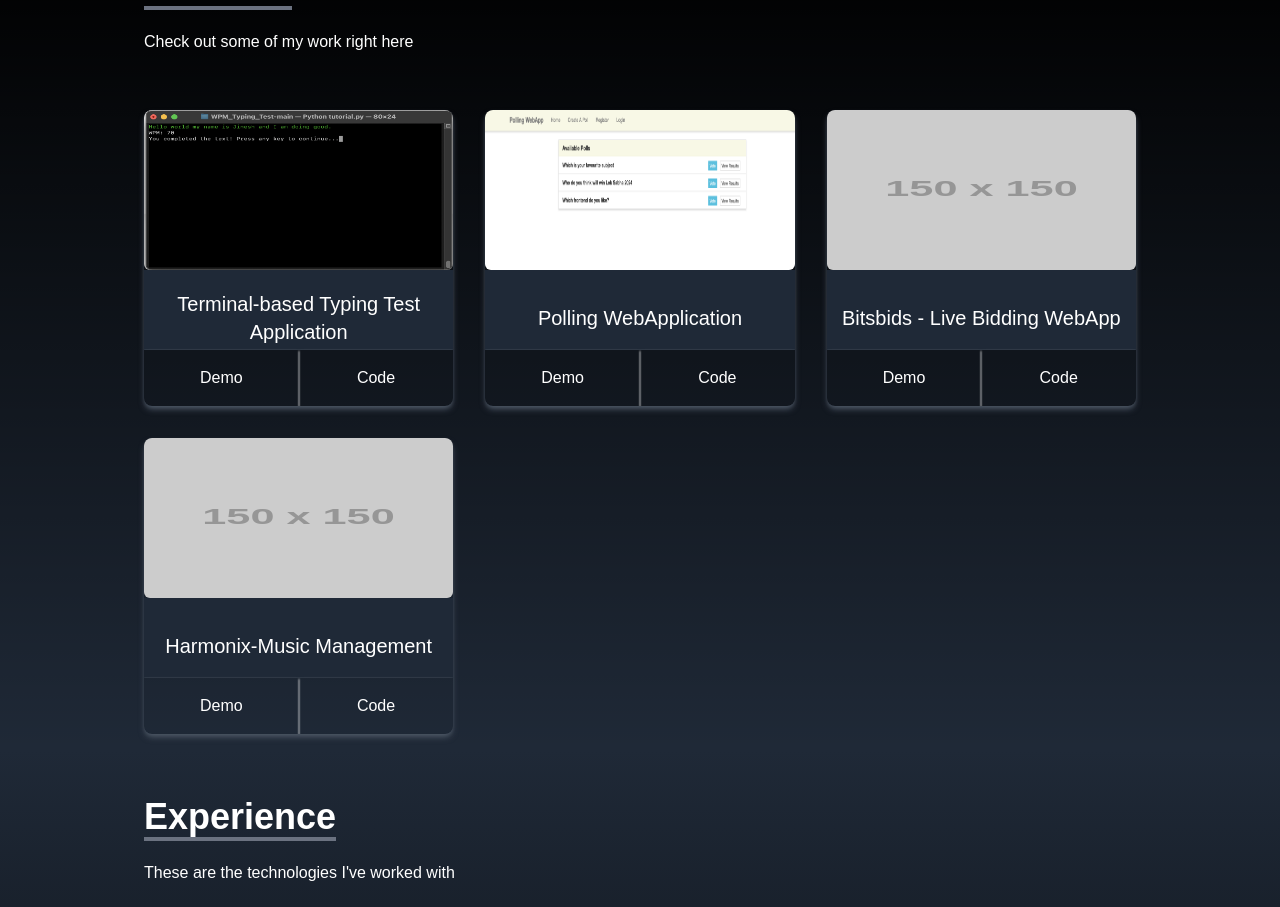
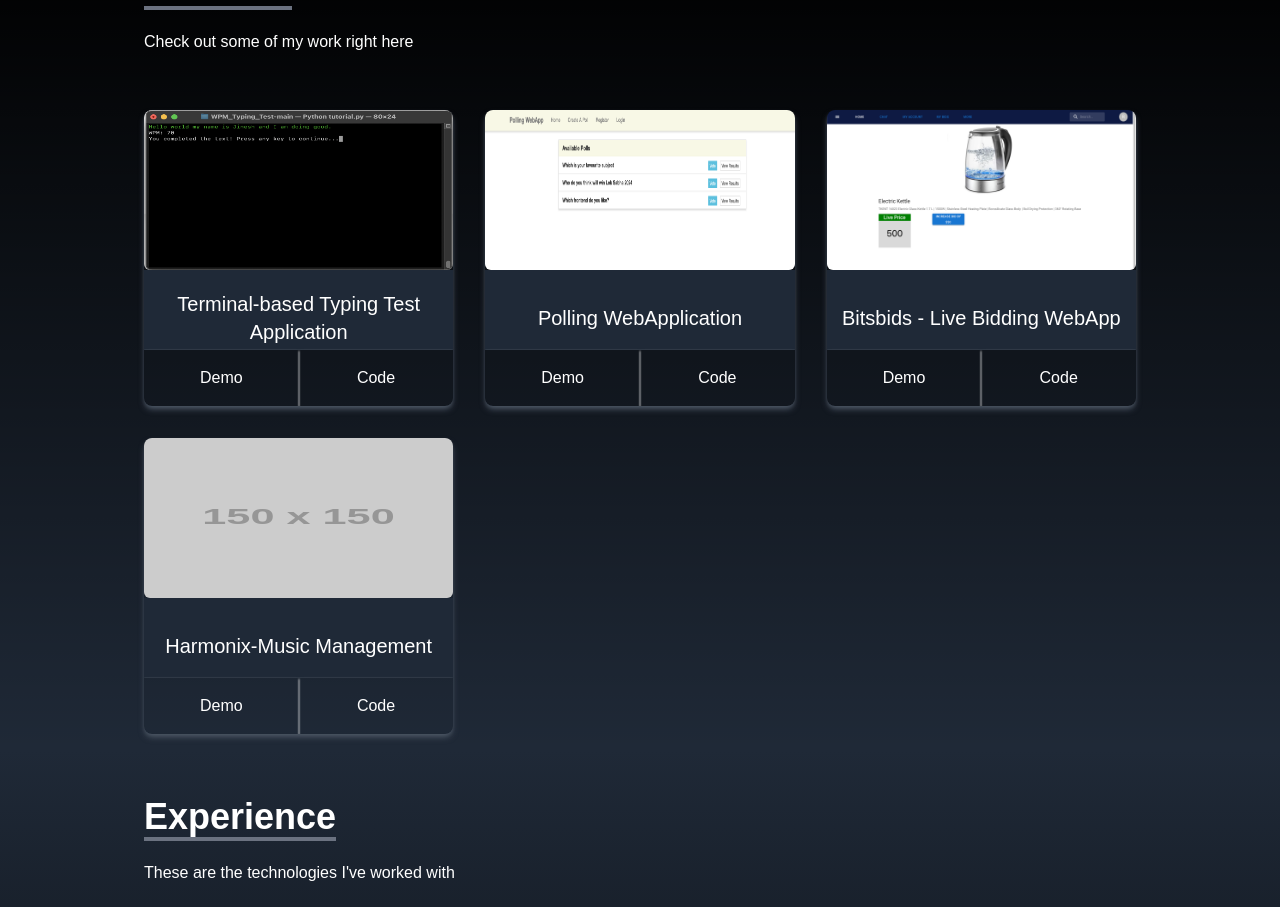
Before and after one commit to iamjineshmodi/portfolio, a React (Create React App) app: page / in a window 1280 px wide. Shown: the part 1650-2557 px from the top of the page. Built offline with nearby package versions, Linux system fonts and the light colour scheme.

Commit message:
Updated BitsBids Image

```diff
--- a/src/components/Portfolio.jsx
+++ b/src/components/Portfolio.jsx
@@ -1,6 +1,7 @@
 import React from 'react'
 import terminalTypingTest from '../assets/terminal_wpm.png';
 import pollingWebApplication from '../assets/PollingWebPage.png'
+import BitsBidsHomePage from '../assets/BitsBidsHomePage.png'
 
 const Portfolio = () => {
     const portfolios = [
@@ -20,7 +21,7 @@ const Portfolio = () => {
         },
         {
             id: 3,
-            src: 'https://via.placeholder.com/150',
+            src: BitsBidsHomePage,
             demo: 'https://github.com/iamjineshmodi/Frontend---Bitsbids',
             code: 'https://github.com/iamjineshmodi/Backend---Bitsbids',
             title: 'Bitsbids - Live Bidding WebApp ',
```
Also changed, not shown: src/assets/BitsBidsHomePage.png (added).
